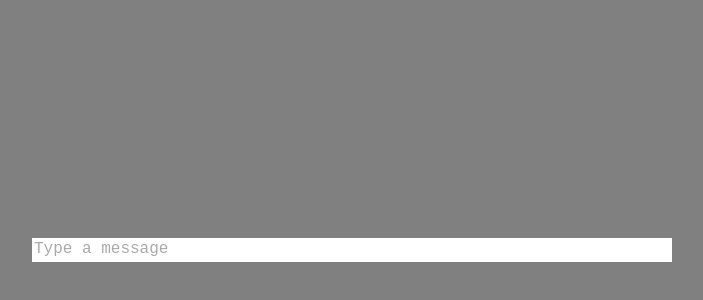
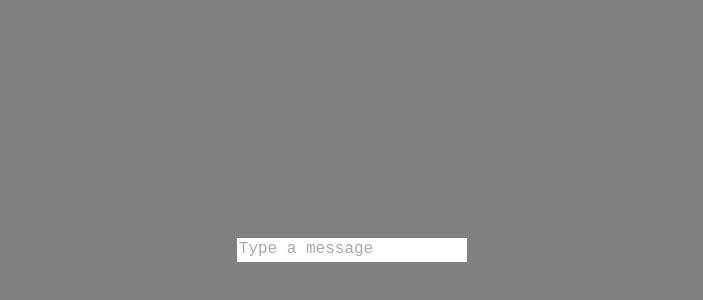
Before and after one commit to Grabber/textarea-autosizing, a React (Create React App) app: page / in a window 1280 px wide. Shown: the part 150-450 px from the top of the page, without its empty margins (288-991 px from the left). Built offline with nearby package versions, Linux system fonts and the light colour scheme.

Commit message:
width = 24ch

```diff
--- a/src/index.css
+++ b/src/index.css
@@ -25,7 +25,7 @@ body {
 }
 
 textarea {
-  width: 50%;
+  width: 24ch;
   margin: 0;
   padding: 2px 2px 2px 2px;
   border: 0;
```
